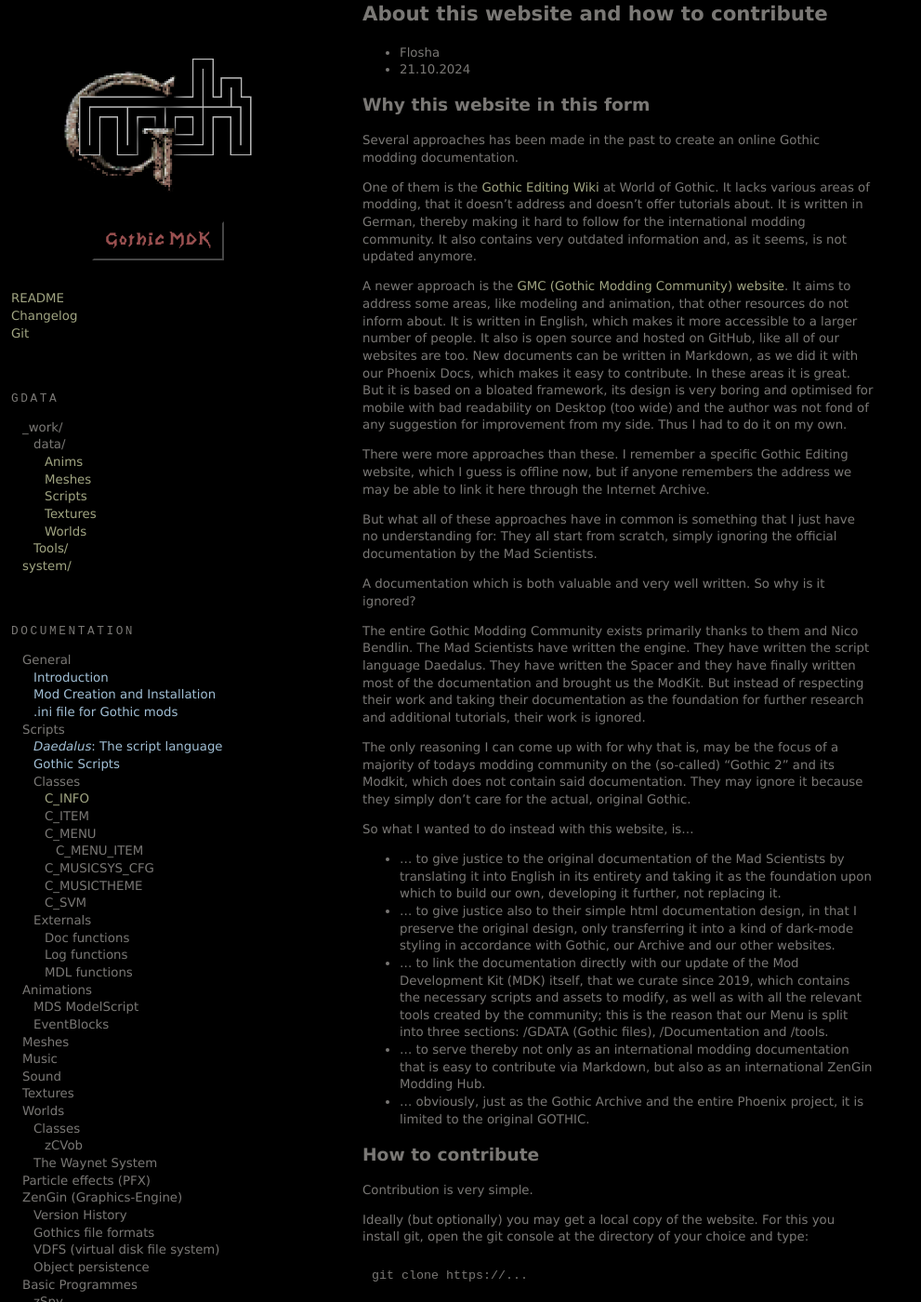
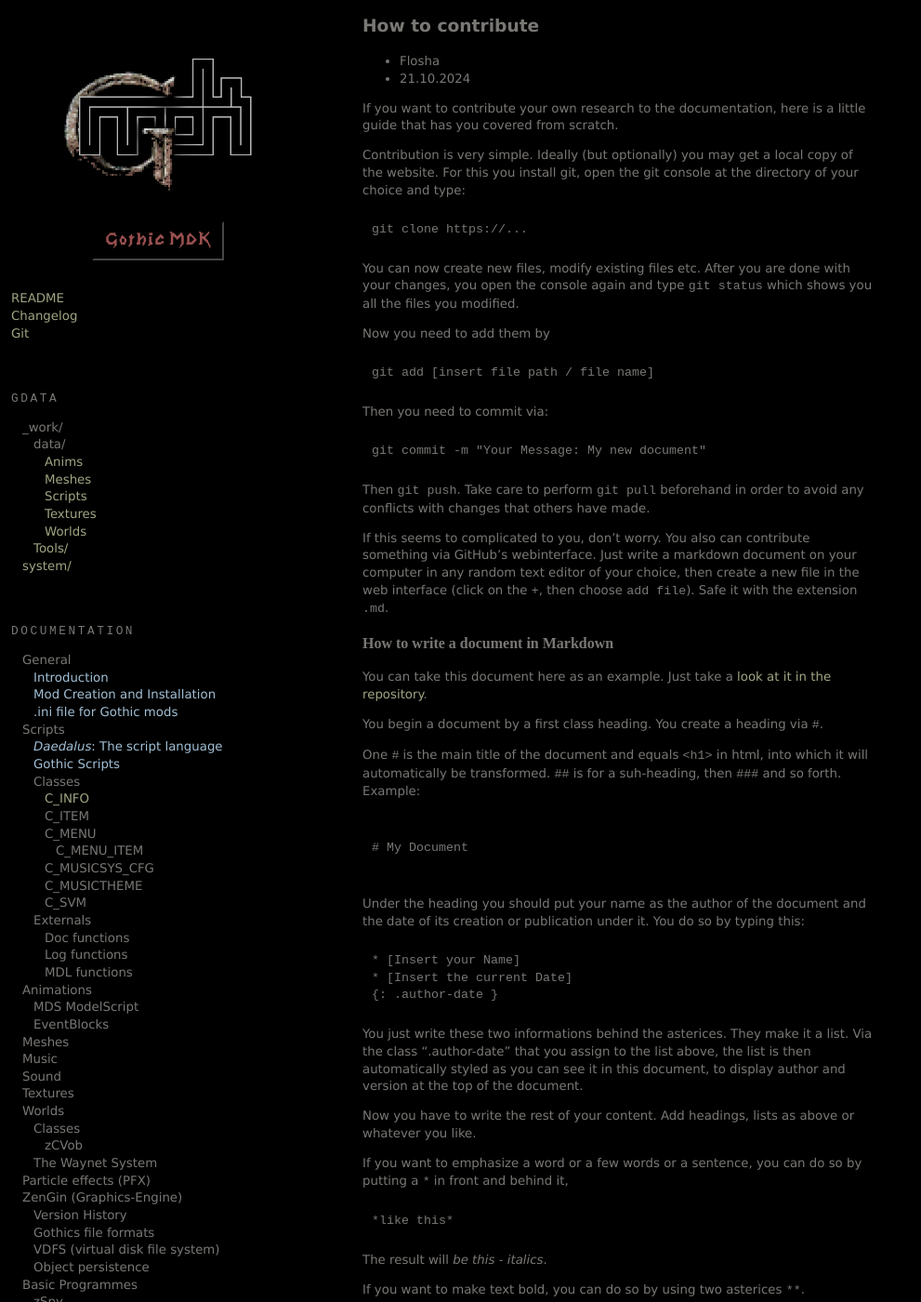
Before and after one commit to PhoenixTales/mdk.gothicarchive.org, a Jekyll site: the page built from docs/contribute.md, in a window 1280 px wide and 1400 px high. Shown: the whole window at 93% size, without its empty margins (0-991 px from the left). Built offline with Jekyll 4.4.1, drawn with Linux system fonts in a browser that asks for light colours; our own code applies the rules of GitHub Pages for plain Markdown files.

Commit message:
upd docs

````diff
--- a/docs/contribute.md
+++ b/docs/contribute.md
@@ -1,41 +1,16 @@
-# About this website and how to contribute
+---
+title: How to contribute
+---
+
+## How to contribute
 
 * Flosha
 * 21.10.2024
 {: .author-date }
 
+If you want to contribute your own research to the documentation, here is a little guide that has you covered from scratch.
 
-## Why this website in this form
-
-Several approaches has been made in the past to create an online Gothic modding documentation.
-
-One of them is the [Gothic Editing Wiki](https://wiki.worldofgothic.de/doku.php) at World of Gothic. It lacks various areas of modding, that it doesn't address and doesn't offer tutorials about. It is written in German, thereby making it hard to follow for the international modding community. It also contains very outdated information and, as it seems, is not updated anymore.
-
-A newer approach is the [GMC (Gothic Modding Community) website](https://gothic-modding-community.github.io/gmc/). It aims to address some areas, like modeling and animation, that other resources do not inform about. It is written in English, which makes it more accessible to a larger number of people. It also is open source and hosted on GitHub, like all of our websites are too. New documents can be written in Markdown, as we did it with our Phoenix Docs, which makes it easy to contribute. In these areas it is great. But it is based on a bloated framework, its design is very boring and optimised for mobile with bad readability on Desktop (too wide) and the author was not fond of any suggestion for improvement from my side. Thus I had to do it on my own.
-
-There were more approaches than these. I remember a specific Gothic Editing website, which I guess is offline now, but if anyone remembers the address we may be able to link it here through the Internet Archive.
-
-But what all of these approaches have in common is something that I just have no understanding for: They all start from scratch, simply ignoring the official documentation by the Mad Scientists.
-
-A documentation which is both valuable and very well written. So why is it ignored?
-
-The entire Gothic Modding Community exists primarily thanks to them and Nico Bendlin. The Mad Scientists have written the engine. They have written the script language Daedalus. They have written the Spacer and they have finally written most of the documentation and brought us the ModKit. But instead of respecting their work and taking their documentation as the foundation for further research and additional tutorials, their work is ignored.
-
-The only reasoning I can come up with for why that is, may be the focus of a majority of todays modding community on the (so-called) "Gothic 2" and its Modkit, which does not contain said documentation. They may ignore it because they simply don't care for the actual, original Gothic.
-
-So what I wanted to do instead with this website, is...
-* ... to give justice to the original documentation of the Mad Scientists by translating it into English in its entirety and taking it as the foundation upon which to build our own, developing it further, not replacing it.
-* ... to give justice also to their simple html documentation design, in that I preserve the original design, only transferring it into a kind of dark-mode styling in accordance with Gothic, our Archive and our other websites.
-* ... to link the documentation directly with our update of the Mod Development Kit (MDK) itself, that we curate since 2019, which contains the necessary scripts and assets to modify, as well as with all the relevant tools created by the community; this is the reason that our Menu is split into three sections: /GDATA (Gothic files), /Documentation and /tools.
-* ... to serve thereby not only as an international modding documentation that is easy to contribute via Markdown, but also as an international ZenGin Modding Hub.
-* ... obviously, just as the Gothic Archive and the entire Phoenix project, it is limited to the original GOTHIC.
-
-
-## How to contribute
-
-Contribution is very simple.
-
-Ideally (but optionally) you may get a local copy of the website. For this you install git, open the git console at the directory of your choice and type:
+Contribution is very simple. Ideally (but optionally) you may get a local copy of the website. For this you install git, open the git console at the directory of your choice and type:
 
 ```
 git clone https://...
````
Also changed, not shown: docs/about.md (added, +33 -0 lines), docs/mod/mdk-introduction.htm (+47 -46 lines).
